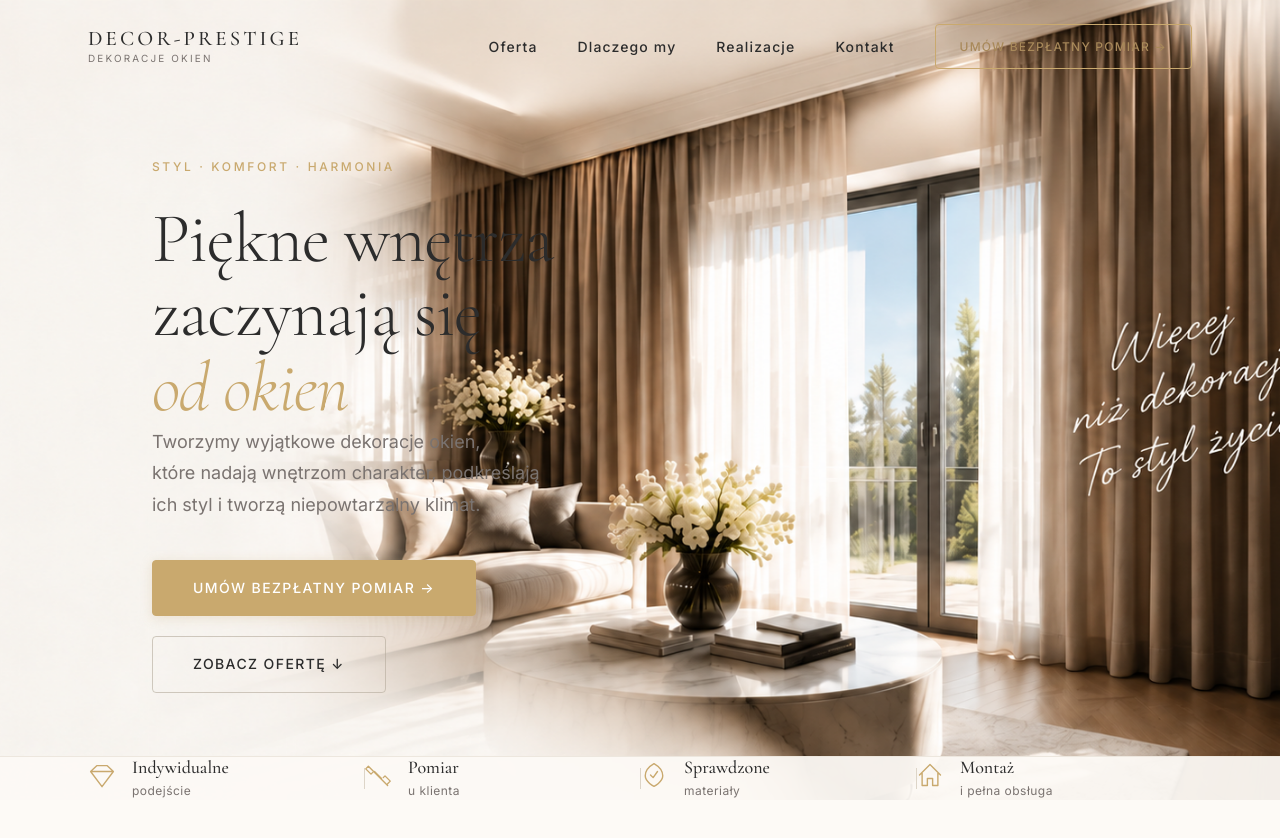
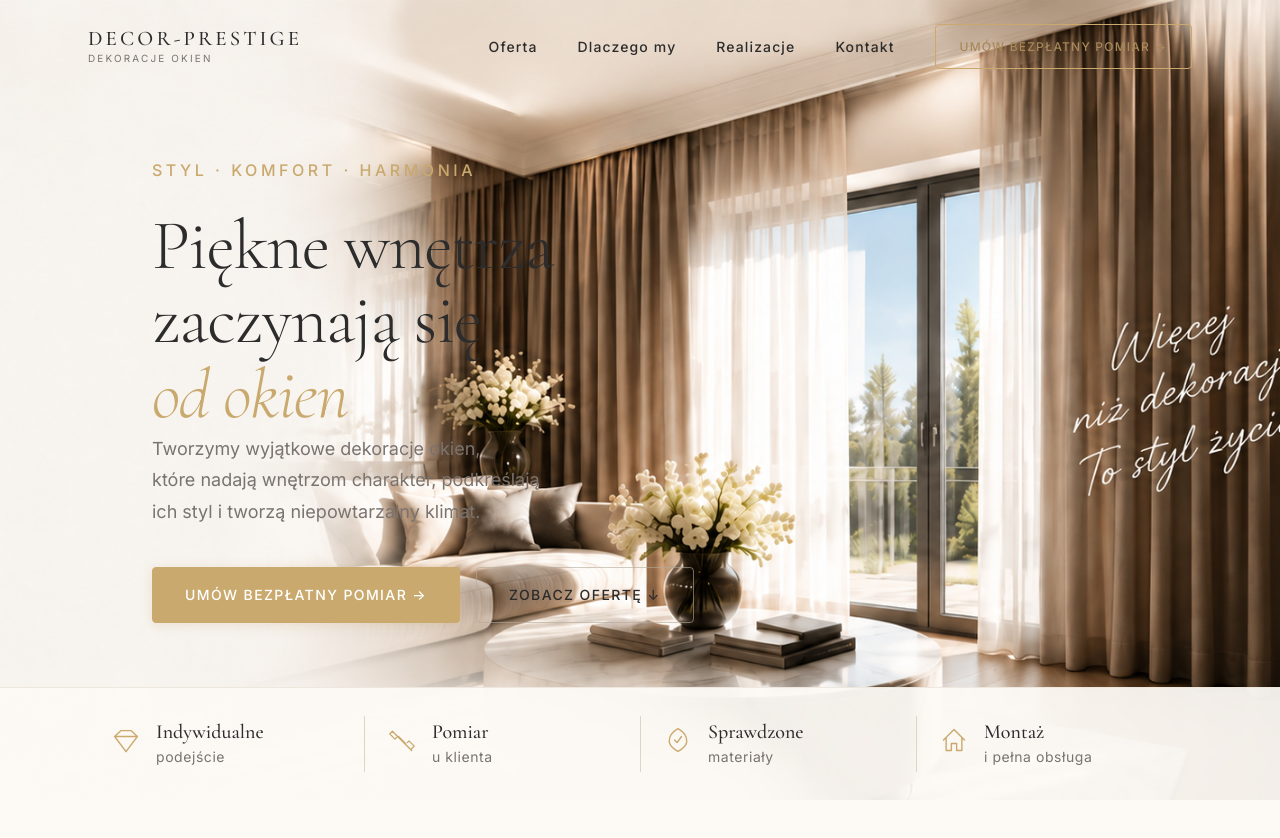
Before and after one commit to web48app/decor-prestige, a React (Vite) app in the folder decor-prestige/: page / in a window 1280 px wide. Shown: the top 838 px of the page. Built offline with nearby package versions, Linux system fonts and the light colour scheme.

Commit message:
fix: USP bar, buttons side by side, bigger eyebrow

```diff
--- a/decor-prestige/src/components/sections/Hero/Hero.module.css
+++ b/decor-prestige/src/components/sections/Hero/Hero.module.css
@@ -53,16 +53,16 @@
   flex-direction: column;
   margin-left: clamp(2rem, 10vw, 10rem);
   padding-top: clamp(7rem, 11vw, 10rem);
-  padding-right: var(--space-8);
+  padding-right: var(--space-6);
   padding-bottom: var(--space-12);
   padding-left: var(--space-6);
-  max-width: 500px;
+  max-width: 580px;
   width: 100%;
 }
 
 .eyebrow {
   font-family: var(--font-body);
-  font-size: var(--font-size-xs);
+  font-size: var(--font-size-base);
   font-weight: 500;
   letter-spacing: 0.22em;
   text-transform: uppercase;
@@ -98,8 +98,8 @@
 
 .buttons {
   display: flex;
-  gap: var(--space-5);
-  flex-wrap: wrap;
+  gap: var(--space-4);
+  flex-wrap: nowrap;
   align-items: center;
 }
 
@@ -124,7 +124,7 @@
   display: flex;
   align-items: center;
   gap: var(--space-4);
-  padding: var(--space-7) var(--space-6);
+  padding: var(--space-8) var(--space-6);
   position: relative;
 }
 
@@ -149,15 +149,15 @@
 
 .uspTitle {
   font-family: var(--font-heading);
-  font-size: var(--font-size-md);
+  font-size: var(--font-size-lg);
   font-weight: 500;
-  color: var(--color-text);
+  color: #2C2C2C;
   line-height: 1.2;
 }
 
 .uspSub {
-  font-size: var(--font-size-xs);
-  color: var(--color-text-muted);
+  font-size: var(--font-size-sm);
+  color: #7A7370;
   letter-spacing: 0.04em;
 }
 
--- a/decor-prestige/src/components/ui/Button/Button.module.css
+++ b/decor-prestige/src/components/ui/Button/Button.module.css
@@ -2,7 +2,7 @@
   display: inline-flex;
   align-items: center;
   gap: var(--space-2);
-  padding: var(--space-4) var(--space-10);
+  padding: var(--space-4) var(--space-8);
   font-family: var(--font-body);
   font-size: var(--font-size-sm);
   font-weight: 500;
```
